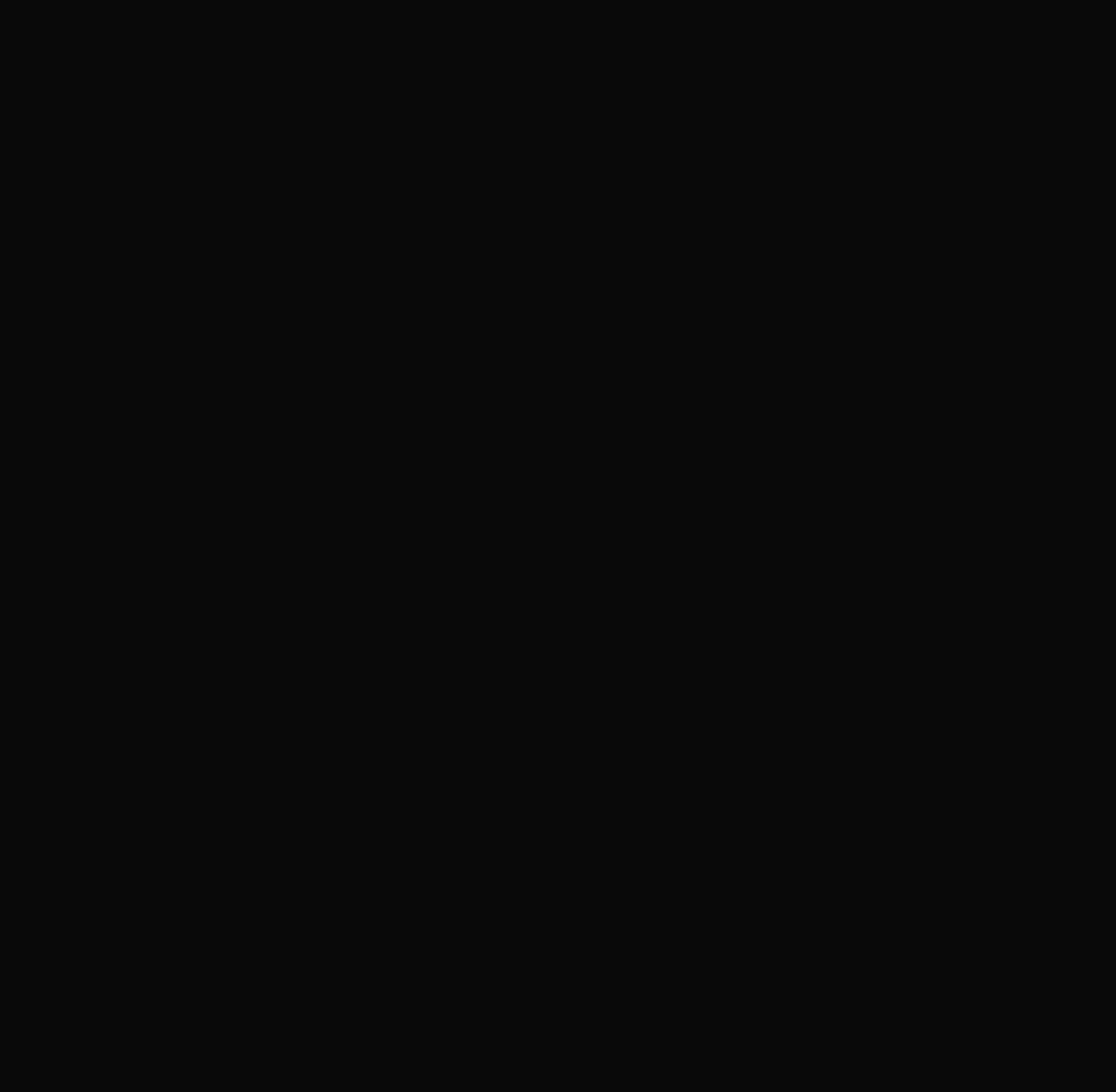
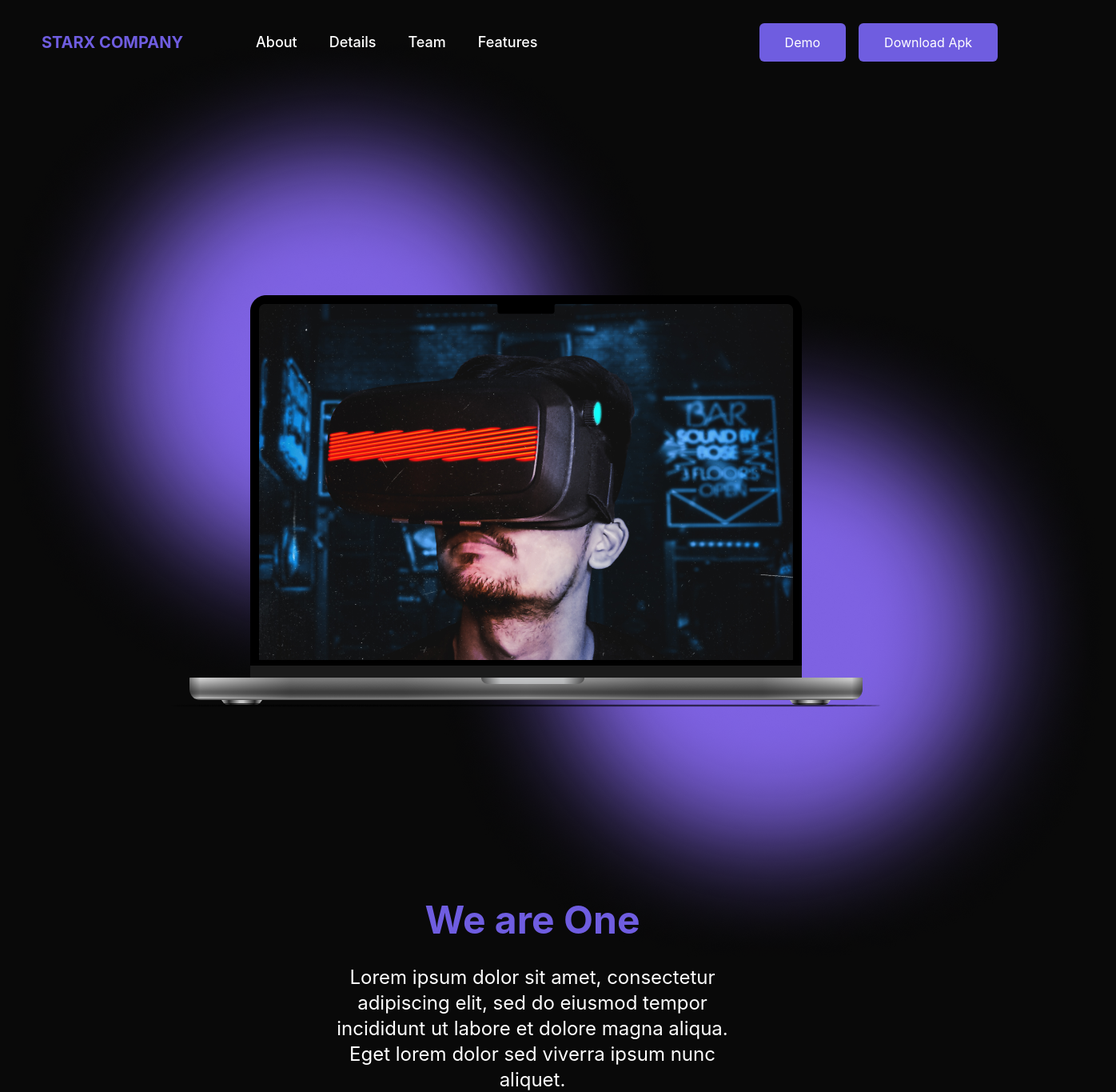
Before and after one commit to aritra1804/The-Unacceptable-AMITHON, a React (Create React App) app in the folder frontend/: page /about in a window 1280 px wide. Before the commit this address had no page. Shown: the top 1365 px of the page at 80% size, 1396 px wide, since content can reach past the window. Before the commit the page ends 800 px from the top, so only its background shows below. Built offline with nearby package versions, Linux system fonts and the light colour scheme.

Commit message:
🎉 About Page Started

```diff
--- a/frontend/src/App.js
+++ b/frontend/src/App.js
@@ -1,5 +1,6 @@
 import {BrowserRouter, Routes, Route} from 'react-router-dom'
 import './App.css';
+import AboutPage from './pages/AboutPage';
 import Home from './pages/Home';
 
 function App() {
@@ -7,6 +8,7 @@
     <BrowserRouter>
       <Routes>
         <Route path="/" element={<Home />} />
+        <Route path="/about" element={<AboutPage />} />
       </Routes>
     </BrowserRouter>
   );
--- /dev/null
+++ b/frontend/src/components/AboutPage/AboutSection/AboutSection.js
@@ -0,0 +1,26 @@
+import React from 'react';
+import Homebg from '../../../images/aboutus.png'
+
+function AboutSection() {
+  return (
+      <div className="xl:max-w-[1350px] 2xl:max-w-[1490px] 2xl:ml-[35px] mt-6 mx-auto px-4 grid grid-rows-1 lg:grid-rows-1 items-center justify-items-center">
+      <div
+        className="sm:hidden lg:inline-block lg:w-[1400px] lg:h-[1500px]  justify-center bg-no-repeat xl:ml-[-20px] 2xl:ml-[40px] xl:mt-[-85px] 2xl:mt-[-35px]"
+        style={{ backgroundImage: `url(${Homebg})` }}
+      ></div>
+      <div className="space-y-8 text-center mt-[-500px] xl:ml-[-80px]">
+        <h1 className="font-bold text-[#6F5DE0] text-5xl">We are One</h1>
+        <p className="xl:w-[510px] 2xl:w-[550px] text-2xl">
+          Lorem ipsum dolor sit amet, consectetur adipiscing elit, sed do
+          eiusmod tempor incididunt ut labore et dolore magna aliqua. Eget lorem
+          dolor sed viverra ipsum nunc aliquet.
+        </p>
+        <button className="bg-[#6F5DE0] hover:bg-[#6F5DE0] text-white font-bold py-4 px-12 rounded">
+          START NOW
+        </button>
+      </div>
+    </div>
+  );
+}
+
+export default AboutSection;
--- a/frontend/src/components/HomePage/Header/Header.js
+++ b/frontend/src/components/HomePage/Header/Header.js
@@ -62,25 +62,25 @@
               <div className='hidden lg:block'>
               <div className='flex items-center space-x-4 '>
                 <a
-                  href="/store"
+                  href="/about"
                   className="text-white text-lg px-3 py-2 font-medium"
                 >
                   About
                 </a>
                 <a
-                  href="/aboutmawa"
+                  href=""
                   className="text-white text-lg px-3 py-2 font-medium"
                 >
                   Details
                 </a>
                 <a
-                  href="/store"
+                  href=""
                   className="text-white text-lg px-3 py-2 font-medium"
                 >
                   Team
                 </a>
                 <a
-                  href="/store"
+                  href=""
                   className="text-white text-lg px-3 py-2 font-medium"
                 >
                   Features
@@ -164,7 +164,7 @@
             <div className="lg:hidden" id="mobile-menu">
               <div ref={ref} className="px-2 pt-2 pb-3 space-y-1 sm:px-3">
                 <a
-                  href="/store"
+                  href="/about"
                   className="text-white text-lg px-3 py-2 font-medium "
                 >
                   About
--- /dev/null
+++ b/frontend/src/pages/AboutPage.js
@@ -0,0 +1,16 @@
+import React from 'react';
+import AboutSection from '../components/AboutPage/AboutSection/AboutSection';
+import Footer from '../components/HomePage/Footer/Footer';
+import Header from '../components/HomePage/Header/Header';
+
+const AboutPage = () => {
+  return (
+      <>
+      <Header />
+        <AboutSection />
+        <Footer />
+      </>
+  );
+};
+
+export default AboutPage;
```
Also changed, not shown: frontend/src/images/aboutus.png (added), frontend/src/images/aboutus.svg (added).
